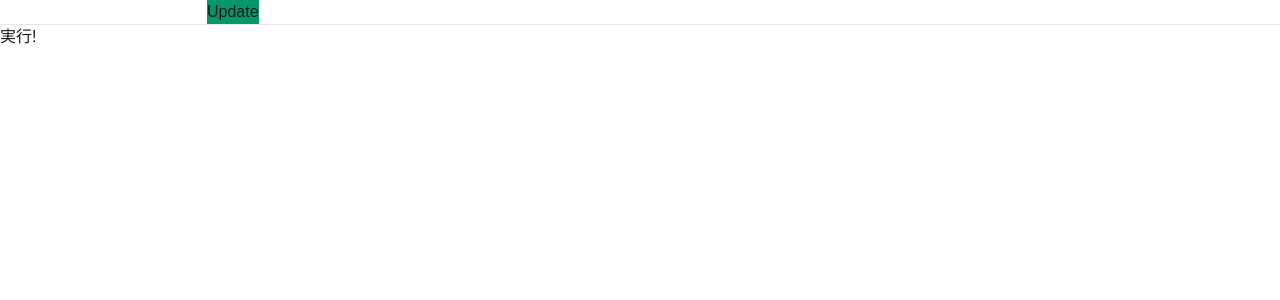
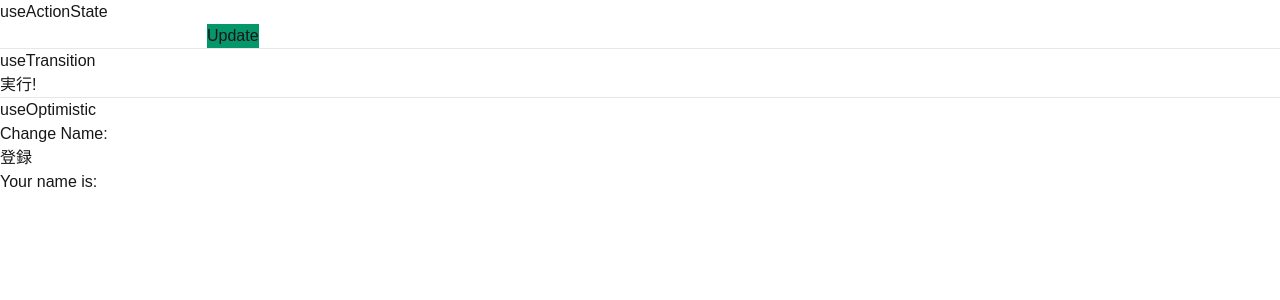
Before and after one commit to hukuryo/React19-stable, a Next.js app: page / in a window 1280 px wide. Shown: the top 300 px of the page. Built offline with nearby package versions, Linux system fonts and the light colour scheme.

Commit message:
useOptimistic Demo

```diff
--- a/app/page.tsx
+++ b/app/page.tsx
@@ -1,15 +1,20 @@
 "use client";
 
 import UseActionStateDemo from "@/components/useActionStateDemo";
+import { UseOptimisticDemo } from "@/components/useOptimistic";
 import UseTransitionDemo from "@/components/useTransitionDemo";
-import Image from "next/image";
 
 export default function Home() {
   return (
     <>
+      <h1>useActionState</h1>
       <UseActionStateDemo />
       <hr />
+      <h1>useTransition</h1>
       <UseTransitionDemo />
+      <hr />
+      <h1>useOptimistic</h1>
+      <UseOptimisticDemo />
     </>
   );
 }
--- /dev/null
+++ b/components/useOptimistic.tsx
@@ -0,0 +1,29 @@
+import { useOptimistic, useState } from "react";
+
+async function updateName(name: string) {
+  await new Promise((resolve) => setTimeout(resolve, 3000));
+  return name;
+}
+
+export const UseOptimisticDemo = () => {
+  const [optimisticName, setOptimisticName] = useOptimistic("");
+
+  const submitAction = async (formData: FormData) => {
+    const newName = formData.get("name") as string;
+    setOptimisticName(newName);
+    const updatedName = await updateName(newName);
+  };
+
+  return (
+    <>
+      <form action={submitAction}>
+        <p>
+          <label>Change Name:</label>
+          <input type="text" name="name" disabled={"" !== optimisticName} />
+        </p>
+        <button type="submit">登録</button>
+      </form>
+      <p>Your name is: {optimisticName}</p>
+    </>
+  );
+};
```
